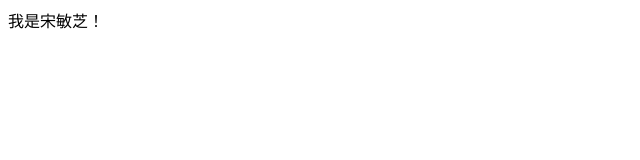
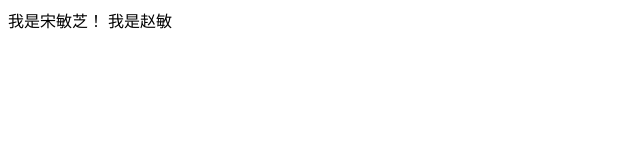
Before and after one commit to szcqqpp/1806-4, a plain HTML site: page songminzhi.html in a window 1280 px wide. Shown: the whole page, without its empty margins (0-640 px from the left). Drawn offline with Linux system fonts and the light colour scheme.

Commit message:
Update songminzhi.html
我是赵敏

```diff
--- a/songminzhi.html
+++ b/songminzhi.html
@@ -10,6 +10,7 @@
 
 <body>
     我是宋敏芝！
+    我是赵敏
 </body>
 
 </html>
```
